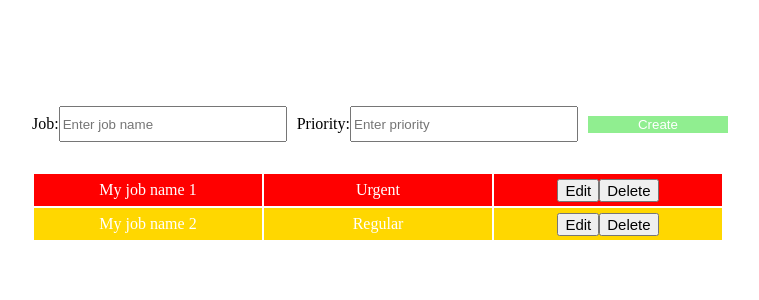
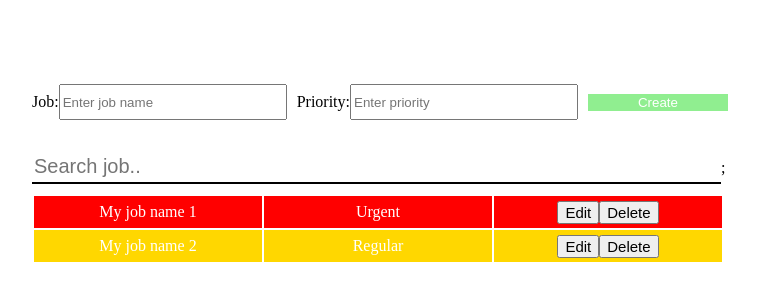
Before and after one commit to salimadem-react/Job_List_Crud, a React (Create React App) app: page / in a window 1280 px wide. Shown: the part 234-534 px from the top of the page, without its empty margins (260-1019 px from the left). Built offline with nearby package versions, Linux system fonts and the light colour scheme.

Commit message:
add search functuanality

```diff
--- a/src/components/Crud.css
+++ b/src/components/Crud.css
@@ -35,3 +35,12 @@ table td button {
   border: none;
   cursor: pointer;
 }
+
+.search {
+  width: 685px;
+  height: 30px;
+  font-size: 20px;
+  margin-bottom: 10px;
+  border: none;
+  border-bottom: 2px solid;
+}
--- a/src/components/Crud.jsx
+++ b/src/components/Crud.jsx
@@ -1,6 +1,7 @@
 import React, { useState } from "react";
 import AddList from "./AddList";
 import EditList from "./EditList";
+
 import "./Crud.css";
 
 export default function Crud() {
@@ -19,6 +20,7 @@ export default function Crud() {
 
   const [lists, setLists] = useState(list);
   const [updateState, setUpdateState] = useState(-1);
+  const [search, setSearch] = useState("");
 
   function handleEdit(id) {
     setUpdateState(id);
@@ -48,11 +50,28 @@ export default function Crud() {
     <div className="crud">
       <div>
         <AddList setLists={setLists} />
+        <input
+          type="text"
+          placeholder="Search job.."
+          className="search"
+          onChange={(e) => setSearch(e.target.value)}
+        />
+        ;
         <form onSubmit={handleSubmit}>
           <table>
-            {strDescending.map((current) =>
+            {strDescending
+              .filter((current) => {
+                return search.toLocaleLowerCase() === ""
+                  ? current
+                  : current.job.toLowerCase().includes(search);
+              })
+              .map((current) =>
                 updateState === current.id ? (
-                <EditList current={current} lists={lists} setLists={setLists} />
+                  <EditList
+                    current={current}
+                    lists={lists}
+                    setLists={setLists}
+                  />
                 ) : (
                   <tr>
                     <td
```
Lines whose indentation alone changed are shown as unchanged.
